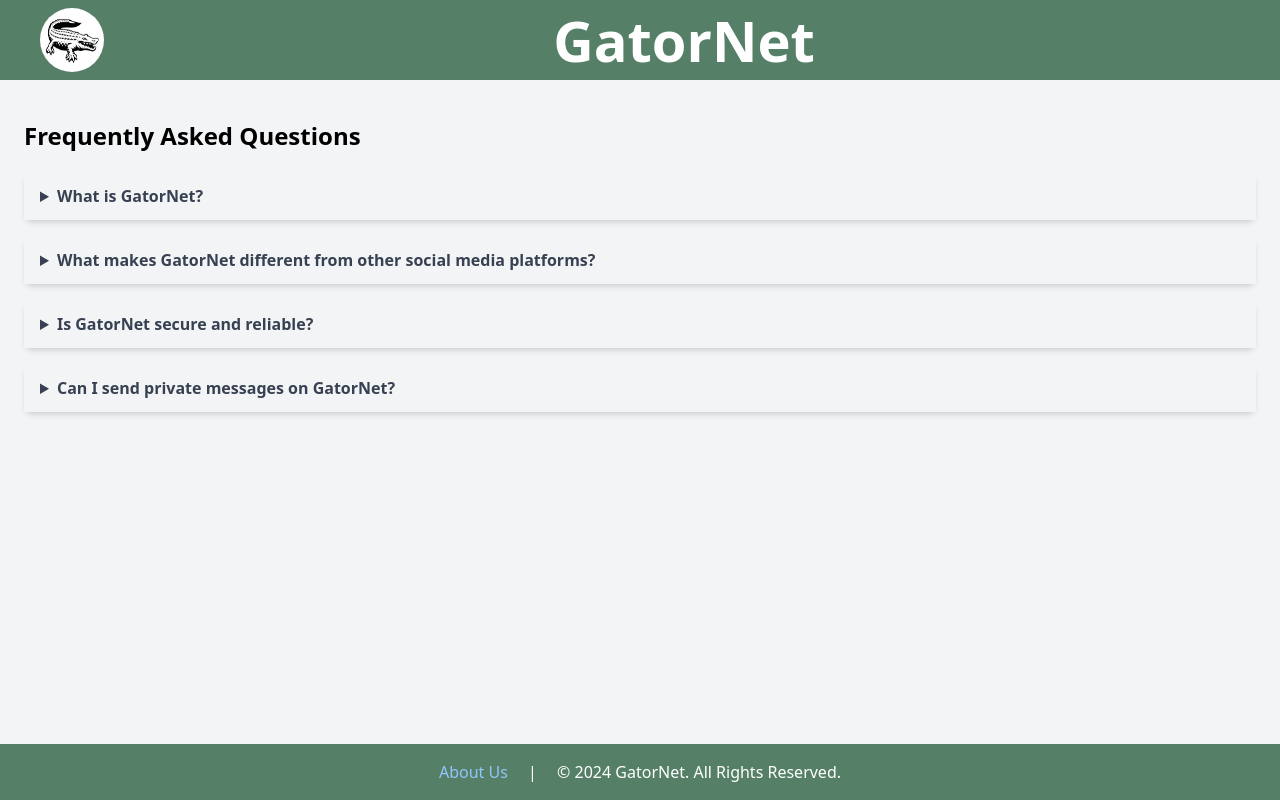
After one commit to omar-rayyan/gatornet, a Django app: page /faq in a window 1280 px wide. The commit adds this page. Run offline with Django 3.2, Linux system fonts and the light colour scheme; some libraries are stand-ins or nearby versions.

Commit message:
Adding a FAQ page

```diff
--- a/gatornet/urls.py
+++ b/gatornet/urls.py
@@ -10,4 +10,5 @@ urlpatterns = [
     path('send_message/', views.send_message, name='send_message'),
     path('update_activity/', views.update_activity, name='update_activity'),
     path('about_us', views.about_us, name='about_us'),
+    path('faq', views.faq, name='faq'),
 ] + static(settings.MEDIA_URL, document_root=settings.MEDIA_ROOT)
--- a/social_app/templates/about_us.html
+++ b/social_app/templates/about_us.html
@@ -3,6 +3,7 @@
 <head>
   <script src="https://cdn.tailwindcss.com"></script>
   <link rel="stylesheet" href="https://cdnjs.cloudflare.com/ajax/libs/font-awesome/5.15.3/css/all.min.css">
+  <title>About Us | GatorNet</title>
   {% load static %}
   <link rel="stylesheet" href="{% static 'css/style.css' %}" />
 </head>
@@ -67,6 +68,8 @@
     <!-- Footer -->
     <footer class="bg-green-700 text-white text-center py-4" id="bottomPage">
       <div class="space-x-4">
+        <a href="{% url 'faq' %}" class="text-blue-300 hover:underline">FAQ</a>
+        <span>|</span>
         <span>&copy; 2024 GatorNet. All Rights Reserved.</span>
       </div>
     </footer>
--- a/social_app/templates/edit_profile.html
+++ b/social_app/templates/edit_profile.html
@@ -107,6 +107,8 @@
         <div class="space-x-[2vh]">
             <a href="{% url 'about_us' %}" class="text-blue-300 hover:underline text-[1.8vh]">About Us</a>
             <span>|</span>
+            <a href="{% url 'faq' %}" class="text-blue-300 hover:underline">FAQ</a>
+        <span>|</span>
             <span class="text-[1.8vh]">&copy; 2024 GatorNet. All Rights Reserved.</span>
         </div>
     </footer>
--- /dev/null
+++ b/social_app/templates/faq.html
@@ -0,0 +1,78 @@
+<html>
+
+<head>
+  <script src="https://cdn.tailwindcss.com"></script>
+  <link rel="stylesheet" href="https://cdnjs.cloudflare.com/ajax/libs/font-awesome/5.15.3/css/all.min.css">
+  <title>FAQs | GatorNet</title>
+  {% load static %}
+  <link rel="stylesheet" href="{% static 'css/style.css' %}" />
+</head>
+
+<body class="bg-gray-100 min-h-screen flex flex-col">
+    <!-- Header -->
+    <header class="bg-green-700 p-4 flex items-center" id="navbar">
+      <div class="rounded-full flex items-center justify-center">
+        <a href="{% url 'home' %}"><img src="{% static 'img/logo.png' %}" id="logo" class="h-12 w-12" /></a>
+      </div>
+      <h1 class="text-white text-5xl ml-auto mr-auto font-bold" id="NavBartext"><a href="{% url 'home' %}">GatorNet</a></h1>
+  </header>
+
+    <!-- Main Content -->
+    <main class="flex-grow container mx-auto mt-10 px-6">
+        <h2 class="text-2xl font-bold mb-5">Frequently Asked Questions</h2>
+
+        <!-- Accordion -->
+        <div class="space-y-4">
+            <!-- FAQ Item 1 -->
+            <details class="bg-white rounded-lg shadow-md">
+                <summary class="px-4 py-3 font-semibold bg-gray-100 text-gray-700 cursor-pointer rounded-t-lg focus:outline-none">
+                    What is GatorNet?
+                </summary>
+                <div class="px-4 py-3 bg-gray-50 text-gray-700">
+                    GatorNet is a platform for unfiltered communication. It was created by full-stack development students from AXSOS Academy in Palestine, designed to give users a space to express themselves freely without censorship or constraints.
+                </div>
+            </details>
+
+            <!-- FAQ Item 2 -->
+            <details class="bg-white rounded-lg shadow-md">
+                <summary class="px-4 py-3 font-semibold bg-gray-100 text-gray-700 cursor-pointer rounded-t-lg focus:outline-none">
+                    What makes GatorNet different from other social media platforms?
+                </summary>
+                <div class="px-4 py-3 bg-gray-50 text-gray-700">
+                    Unlike many other social media platforms, GatorNet allows users to post content freely without the worry of censorship. It places an emphasis on free speech, enabling open communication and uncensored posting.
+                </div>
+            </details>
+
+            <!-- FAQ Item 3 -->
+            <details class="bg-white rounded-lg shadow-md">
+                <summary class="px-4 py-3 font-semibold bg-gray-100 text-gray-700 cursor-pointer rounded-t-lg focus:outline-none">
+                    Is GatorNet secure and reliable?
+                </summary>
+                <div class="px-4 py-3 bg-gray-50 text-gray-700">
+                    Yes, GatorNet is built with cutting-edge technologies to ensure your privacy and the security of your data. The platform takes user security seriously to maintain a reliable and safe space for communication.
+                </div>
+            </details>
+
+            <!-- FAQ Item 4 -->
+            <details class="bg-white rounded-lg shadow-md">
+                <summary class="px-4 py-3 font-semibold bg-gray-100 text-gray-700 cursor-pointer rounded-t-lg focus:outline-none">
+                    Can I send private messages on GatorNet?
+                </summary>
+                <div class="px-4 py-3 bg-gray-50 text-gray-700">
+                    Yes, GatorNet offers a messaging system that allows users to stay connected and have private conversations with other members of the platform, while maintaining privacy and security.
+                </div>
+            </details>
+        </div>
+    </main>
+
+    <!-- Footer -->
+    <footer class="bg-green-700 text-white text-center py-4" id="bottomPage">
+      <div class="space-x-4">
+        <a href="{% url 'about_us' %}" class="text-blue-300 hover:underline">About Us</a>
+        <span>|</span>
+        <span>&copy; 2024 GatorNet. All Rights Reserved.</span>
+      </div>
+    </footer>
+</body>
+
+</html>
--- a/social_app/templates/home_page.html
+++ b/social_app/templates/home_page.html
@@ -176,6 +176,8 @@
     <footer class="bg-green-700 text-white text-center py-4" id="bottomPage">
       <div class="space-x-4">
         <a href="{% url 'about_us' %}" class="text-blue-300 hover:underline">About Us</a>
+        <span>|</span>
+        <a href="{% url 'faq' %}" class="text-blue-300 hover:underline">FAQ</a>
         <span>|</span>
         <span>&copy; 2024 GatorNet. All Rights Reserved.</span>
       </div>
--- a/social_app/templates/search_results.html
+++ b/social_app/templates/search_results.html
@@ -66,6 +66,8 @@
       <div class="space-x-4">
         <a href="{% url 'about_us' %}" class="text-blue-300 hover:underline">About Us</a>
         <span>|</span>
+        <a href="{% url 'faq' %}" class="text-blue-300 hover:underline">FAQ</a>
+        <span>|</span>
         <span>&copy; 2024 GatorNet. All Rights Reserved.</span>
       </div>
     </footer>
--- a/social_app/templates/view_post.html
+++ b/social_app/templates/view_post.html
@@ -164,6 +164,8 @@
           <div class="space-x-4">
               <a href="{% url 'about_us' %}" class="text-blue-300 hover:underline">About Us</a>
               <span>|</span>
+              <a href="{% url 'faq' %}" class="text-blue-300 hover:underline">FAQ</a>
+        <span>|</span>
               <span>&copy; 2024 GatorNet. All Rights Reserved.</span>
           </div>
       </footer>
--- a/social_app/templates/view_profile.html
+++ b/social_app/templates/view_profile.html
@@ -223,6 +223,8 @@
         <div class="space-x-4">
           <a href="{% url 'about_us' %}" class="text-blue-300 hover:underline">About Us</a>
           <span>|</span>
+          <a href="{% url 'faq' %}" class="text-blue-300 hover:underline">FAQ</a>
+        <span>|</span>
           <span>&copy; 2024 GatorNet. All Rights Reserved.</span>
         </div>
     </footer>
--- a/social_app/urls.py
+++ b/social_app/urls.py
@@ -29,4 +29,5 @@ urlpatterns = [
     path('send_message/', views.send_message, name='send_message'),
     path('generate_qr_code/<int:user_id>/', views.generate_qr_code, name='generate_qr_code'),
     path('add-friend-qr/<int:user_id>/', views.add_friend_qr, name='add_friend_qr'),
+
 ]
--- a/social_app/views.py
+++ b/social_app/views.py
@@ -13,6 +13,8 @@ def root(request):
 
 def about_us(request):
     return render(request, 'about_us.html')
+def faq(request):
+    return render(request, 'faq.html')
 
 def home(request):
     if not 'user_id' in request.session:
--- a/users_app/templates/login.html
+++ b/users_app/templates/login.html
@@ -38,6 +38,8 @@
       <div class="space-x-4">
         <a href="{% url 'about_us' %}" class="text-blue-300 hover:underline">About Us</a>
         <span>|</span>
+        <a href="{% url 'faq' %}" class="text-blue-300 hover:underline">FAQ</a>
+        <span>|</span>
         <span>&copy; 2024 GatorNet. All Rights Reserved.</span>
       </div>
     </footer>
--- a/users_app/templates/register.html
+++ b/users_app/templates/register.html
@@ -53,6 +53,8 @@
       <div class="space-x-4">
         <a href="{% url 'about_us' %}" class="text-blue-300 hover:underline">About Us</a>
         <span>|</span>
+        <a href="{% url 'faq' %}" class="text-blue-300 hover:underline">FAQ</a>
+        <span>|</span>
         <span>&copy; 2024 GatorNet. All Rights Reserved.</span>
       </div>
     </footer>
```
